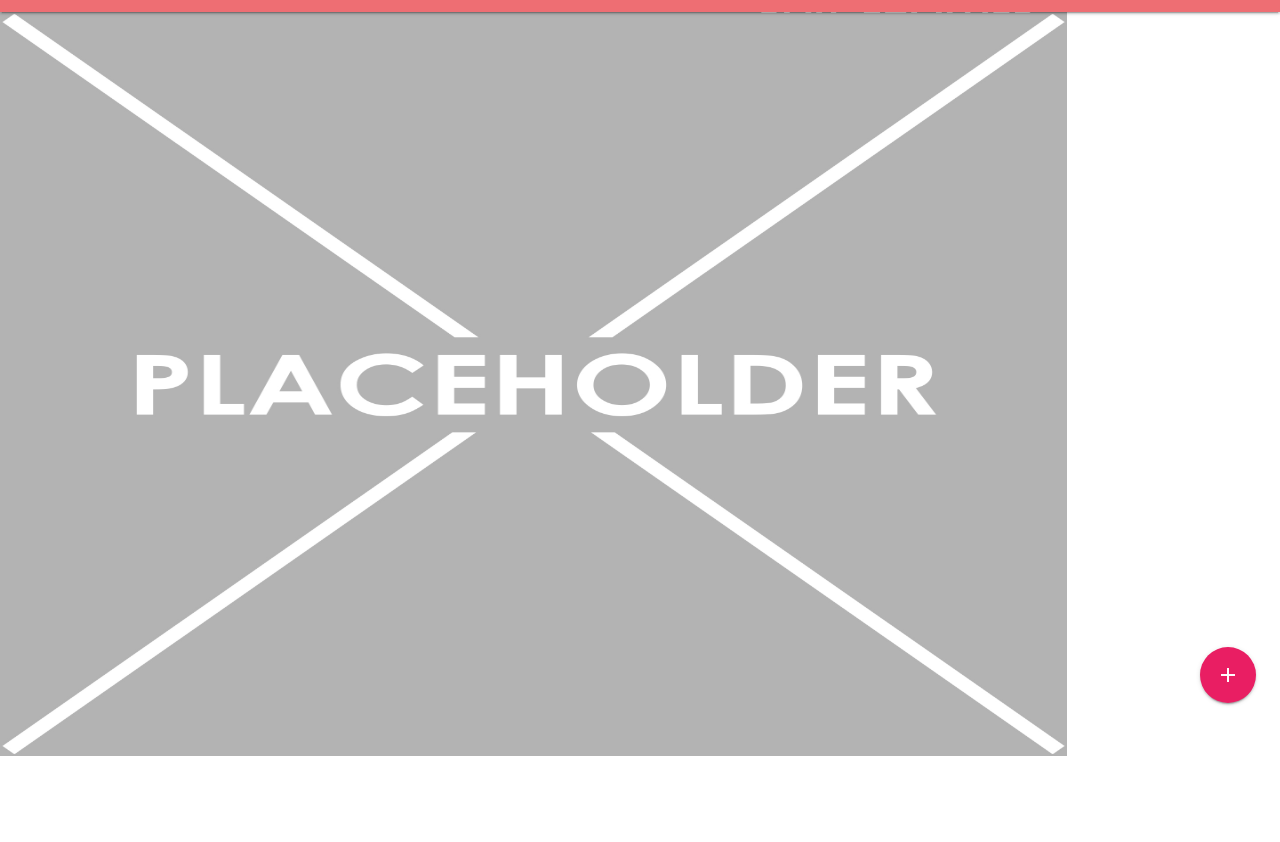
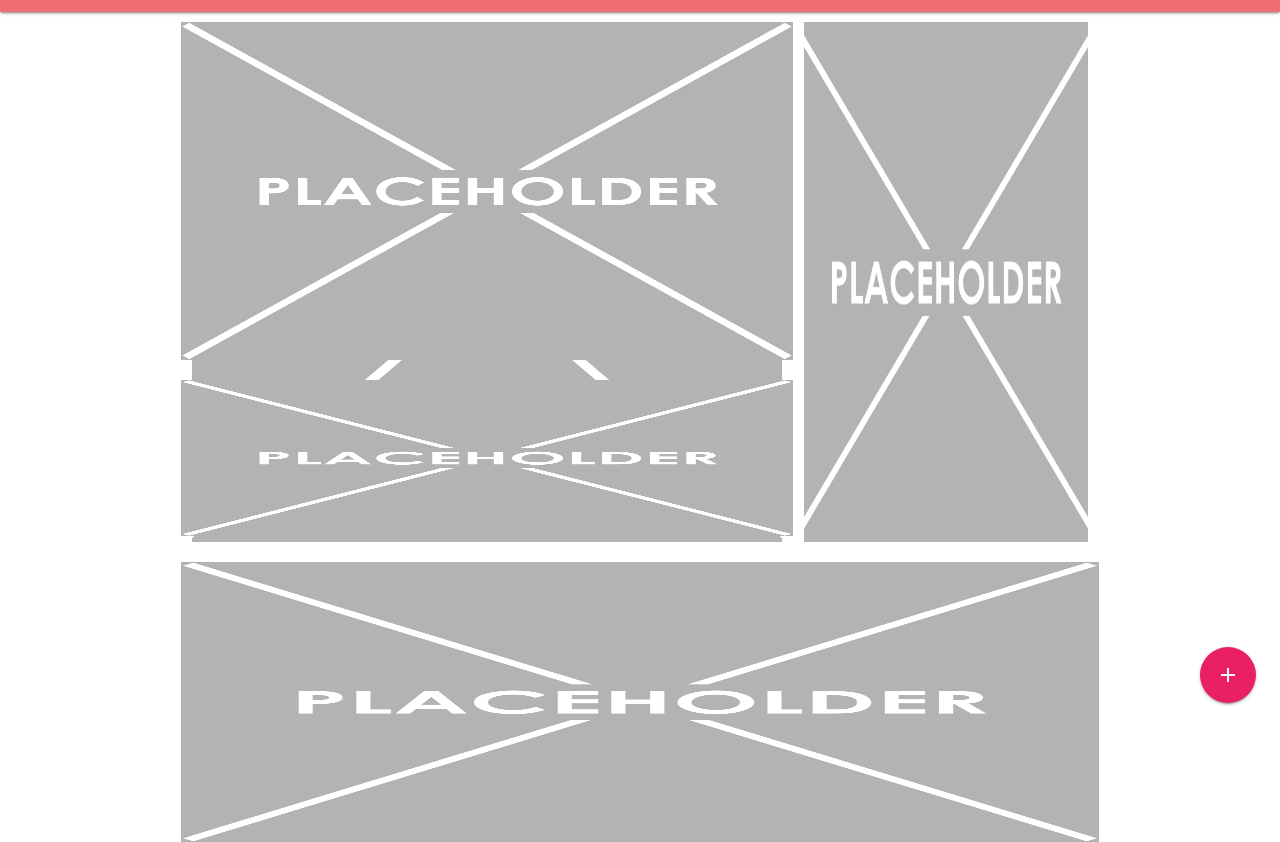
Before and after one commit to SaintDrei/Anyari, a plain HTML site: page index.html in a window 1280 px wide. Shown: the part 52-894 px from the top of the page. Before the commit the page ends 810 px from the top, so only its background shows below. Drawn offline with Linux system fonts and the light colour scheme.

Commit message:
End of class

```diff
--- a/index.html
+++ b/index.html
@@ -13,7 +13,7 @@
       rel="stylesheet">
 
 
-<div class="navbar-fixed">
+<div class="navbar">
    <nav>
       <div class="nav-wrapper">
        <a href="#" class="brand-logo left">Logo</a>
@@ -27,20 +27,23 @@
  </div>
 
 
-<div class="pager col container center">
-    <div class="firstbox col place pull-l2">
-        <div class="row">
-            <div class="col l8 m8 s8">
-                <div class="row place">
+<div class="pager col center">
+    <div class="firstbox l10 col container pull-l2">
+        <div class="row" style="height: 65vh;">
+            <div class="col l8 m8 s8 place" style="height: 100%;">
+                <div class="row place" style="height: 65%;">
 
                 </div>
-                <div class="row place">
+                <div class="row place" style="height: 30%;">
 
                 </div>
             </div>
-            <div class="col l4 m8 s8 place">
+            <div class="col l4 m4 s8 place" style="height: 100%;">
 
             </div>
+        </div>
+        <div class="row place" style="height: 35vh;">
+
         </div>
 
     </div>
--- a/materialize/css/style.css
+++ b/materialize/css/style.css
@@ -2,7 +2,7 @@
 .pager {
     width: 100vw;
     height: 93.3vh;
-
+    padding-top: 1.3vh;
 }
 
 .place {
@@ -13,5 +13,5 @@
 
 .firstbox {
     height: 93vh;
-width:    83.33333vw;
+
 }
```
